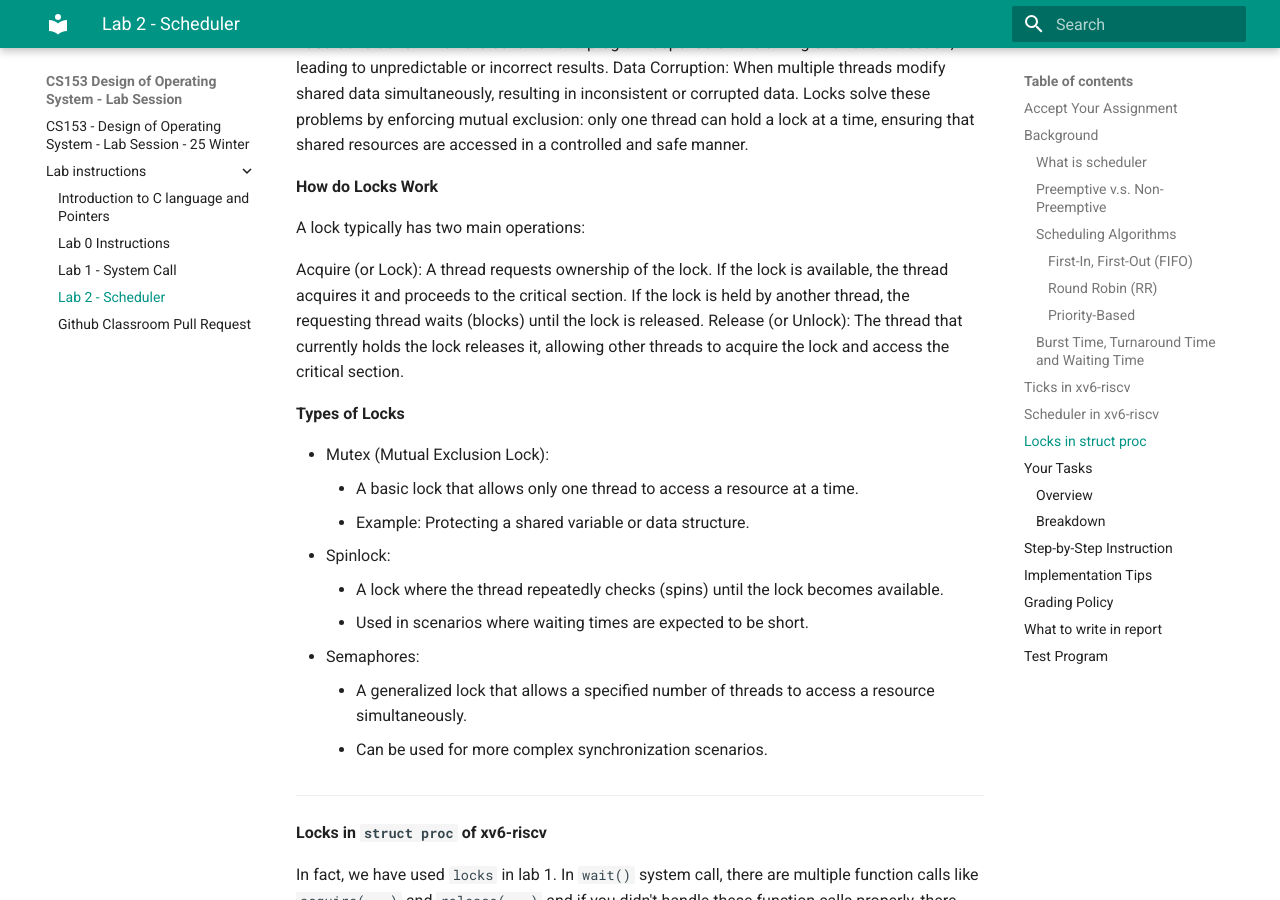
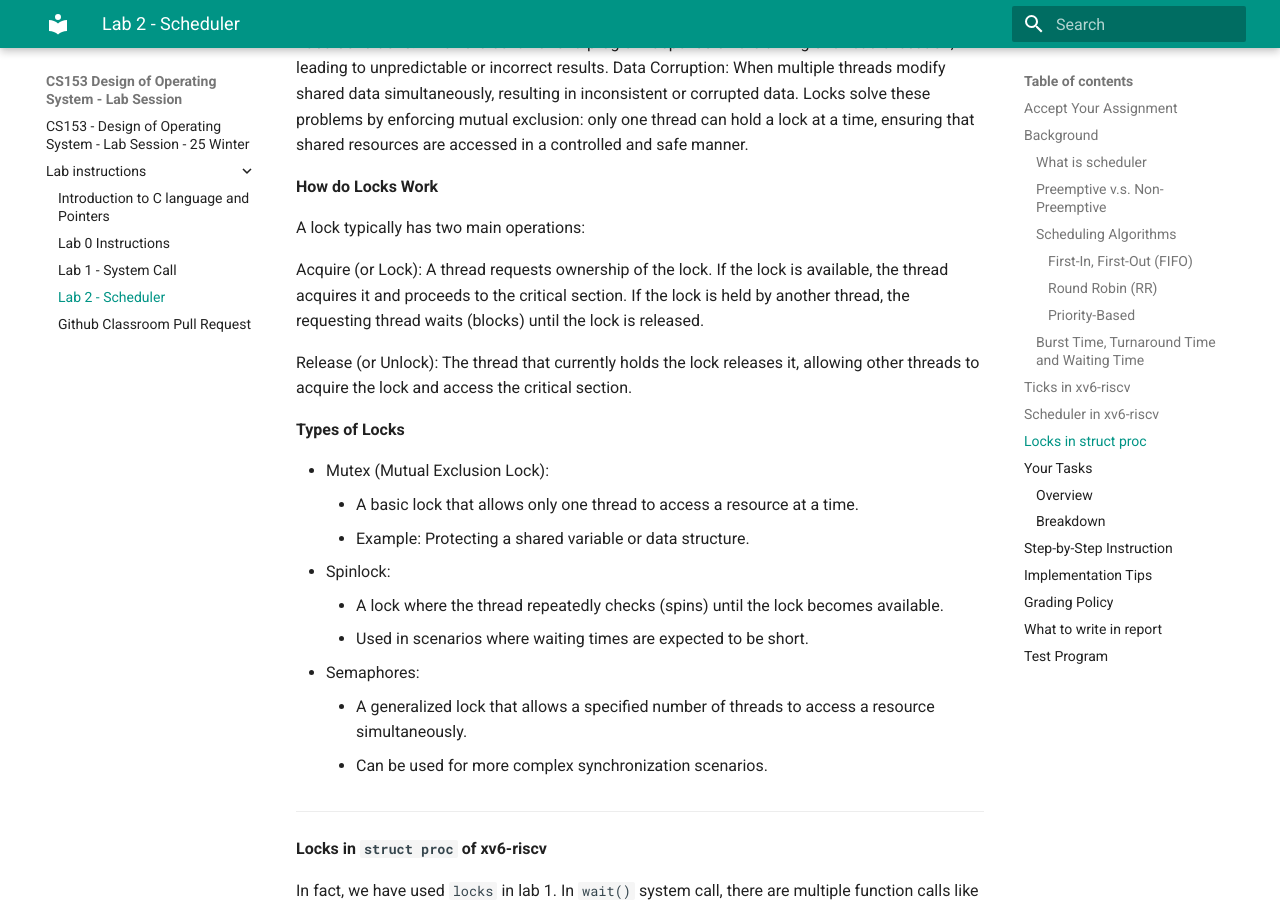
Before and after one commit to gdjs2/UCR-CS153-25Winter, an MkDocs documentation site: the page built from docs/lab-instructions/lab2.md, in a window 1280 px wide and 900 px high, scrolled down 8210 px. Built offline with MkDocs 1.6.1 and Material for MkDocs 9.7.7, drawn with Linux system fonts in a browser that asks for light colours; part of the change alters nothing that is shown; some of the changed text lies outside the part shown.

Commit message:
fix: type

```diff
--- a/docs/lab-instructions/lab2.md
+++ b/docs/lab-instructions/lab2.md
@@ -8,7 +8,7 @@
 
 ## Background
 
-If you have been familiar with preemptive/non-preemptive scheduling, FIFO, RR, Priority-Based scheduling algorithms. You can skip to [scheduler in xv6](#scheduler-in-xv6-riscv)
+If you have been familiar with preemptive/non-preemptive scheduling, FIFO, RR, Priority-Based scheduling algorithms. You can skip to [ticks in xv6](#ticks-in-xv6-riscv)
 
 ### What is scheduler
 
@@ -323,6 +323,7 @@ Locks solve these problems by enforcing mutual exclusion: only one thread can ho
 A lock typically has two main operations:
 
 Acquire (or Lock): A thread requests ownership of the lock. If the lock is available, the thread acquires it and proceeds to the critical section. If the lock is held by another thread, the requesting thread waits (blocks) until the lock is released.
+
 Release (or Unlock): The thread that currently holds the lock releases it, allowing other threads to acquire the lock and access the critical section.
 
 **Types of Locks**
```
